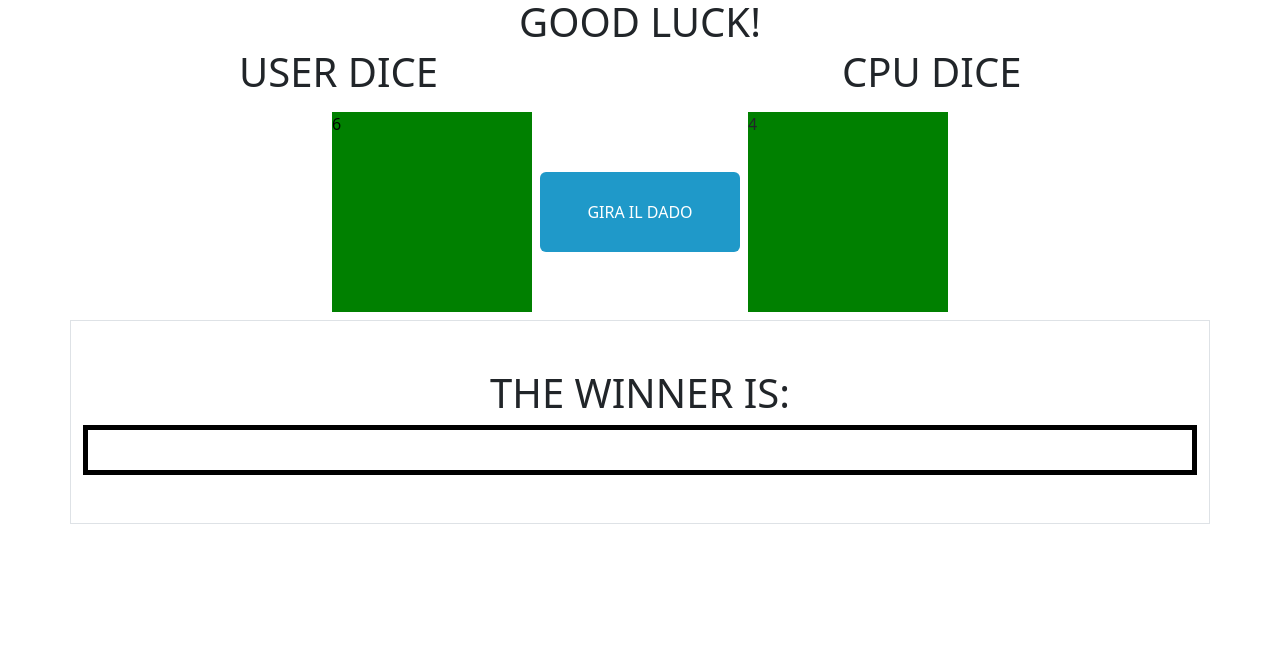
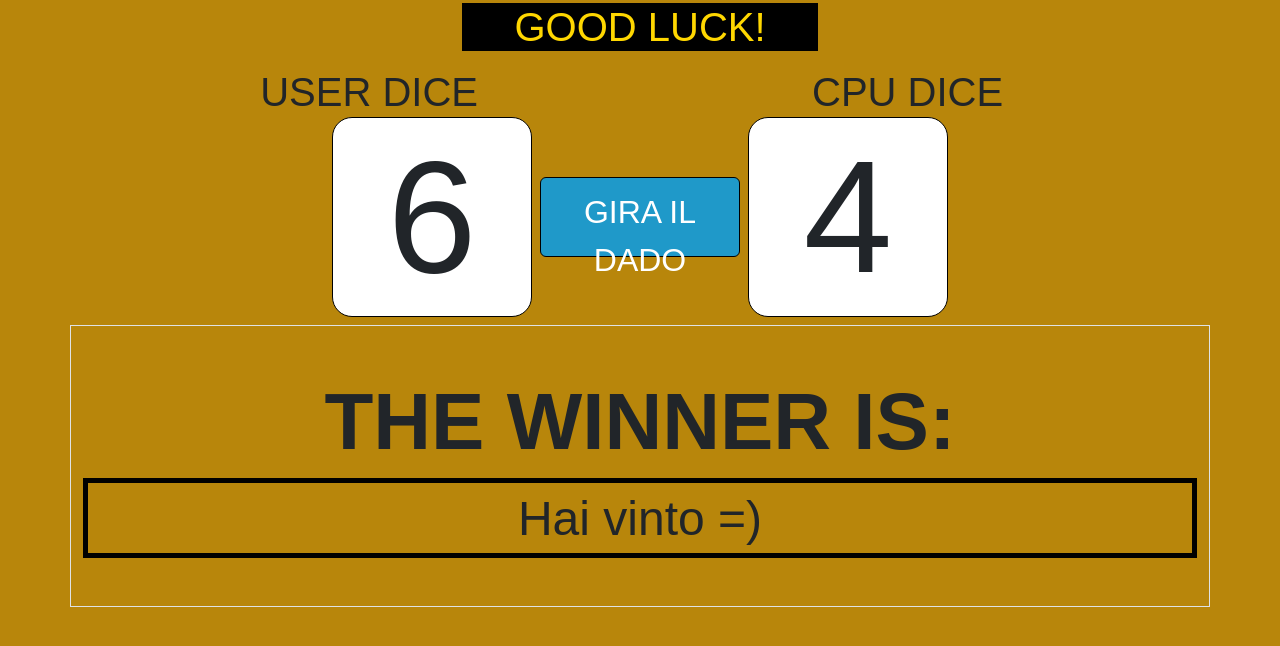
Before and after one commit to virtu-alex/js-mail-dadi, a plain HTML site: page index.html in a window 1280 px wide. Both pictures are taken after a click on the button "GIRA IL DADO". Drawn offline with nearby package versions, Linux system fonts and the light colour scheme; a web font is replaced by a local one.

Commit message:
Dice bonus

```diff
--- a/css/style.css
+++ b/css/style.css
@@ -4,29 +4,60 @@
     box-sizing: border-box;
 }
 
+body {
+    font-family: 'Stick No Bills', sans-serif;
+    background-color: darkgoldenrod;
+}
+
 button {
+    border: 1px solid black;
     background-color: rgb(31, 153, 201);
     border-radius: 6px;
-    border: none;
     color: white;
     padding: 10px;
     text-transform: uppercase;
     width: 200px;
     height: 80px;
     cursor: pointer;
+    font-size: 2rem;
 }
 
-.goodluck{
+.goodluck {
+    margin-top: 5px;
     transform: translateY(-50px);
+    color: gold;
+    background-color: black;
+}
+
+.dice-name-l {
+    transform: translate(40px, 20px);
+}
+
+.dice-name-r {
+    transform: translate(-30px, 20px);
 }
 
 .dice {
-    background-color: green;
+    border-radius: 10%;
+    background-color: white;
     width: 200px;
     height: 200px;
+    font-size: 10rem;
+    border: 1px solid black;
+    margin: 0;
+}
+
+#cpu-point,
+#user-point {
+    margin: 0;
 }
 
 .winner-box {
-    height: 50px;
+    height: 80px;
     border: 5px solid black;
+    font-size: 3rem;
 }
+
+.winner-title {
+    font-size: 5rem;
+}
--- a/index.html
+++ b/index.html
@@ -5,6 +5,9 @@
     <meta charset="UTF-8">
     <meta http-equiv="X-UA-Compatible" content="IE=edge">
     <meta name="viewport" content="width=device-width, initial-scale=1.0">
+    <link rel="preconnect" href="https://fonts.googleapis.com">
+    <link rel="preconnect" href="https://fonts.gstatic.com" crossorigin>
+    <link href="https://fonts.googleapis.com/css2?family=Stick+No+Bills:wght@500&display=swap" rel="stylesheet">
     <script src="https://kit.fontawesome.com/3ec4a20eeb.js" crossorigin="anonymous"></script>
     <link href="https://cdn.jsdelivr.net/npm/bootstrap@5.2.0-beta1/dist/css/bootstrap.min.css" rel="stylesheet"
         integrity="sha384-0evHe/X+R7YkIZDRvuzKMRqM+OrBnVFBL6DOitfPri4tjfHxaWutUpFmBp4vmVor" crossorigin="anonymous">
@@ -16,7 +19,7 @@
     <div class="container py-5">
         <div class="row">
             <div class="col-4 text-end">
-                <h1>
+                <h1 class="dice-name-l">
                     USER DICE
                 </h1>
             </div>
@@ -25,7 +28,7 @@
                     GOOD LUCK!
                 </h1>
             </div>
-            <div class="col-4">
+            <div class="col-4 dice-name-r">
                 <h1>
                     CPU DICE
                 </h1>
@@ -33,14 +36,22 @@
         </div>
         <div class="row">
             <div class="col d-flex justify-content-center align-items-center">
-                <div id="user-dice" class="dice m-2 text-black"></div>
+                <div id="user-dice" class="dice m-2 d-flex justify-content-center align-items-center">
+                    <p id="user-point">
+
+                    </p>
+                </div>
                 <button id="button-dice">GIRA IL DADO</button>
-                <div id="cpu-dice" class="dice m-2"></div>
+                <div id="cpu-dice" class="dice m-2 d-flex justify-content-center align-items-center">
+                    <p id="cpu-point">
+
+                    </p>
+                </div>
             </div>
         </div>
         <div class="row">
             <div class="col border py-5">
-                <h1 class="text-center">
+                <h1 class="winner-title text-center fw-bold ">
                     THE WINNER IS:
                 </h1>
                 <div id="final-result" class="winner-box text-center">
--- a/js/script-dadi.js
+++ b/js/script-dadi.js
@@ -21,20 +21,24 @@ console.log(cpuChoice + ' randomizzatore cpu');
 const button = document.getElementById("button-dice");
 
 
+
+const userScore = document.getElementById('user-point');
+const cpuScore = document.getElementById('cpu-point');
+const result = document.getElementById('final-result');
+
+
+button.addEventListener("click", function () {
+    userScore.innerHTML = userChoice;
+    cpuScore.innerHTML = cpuChoice;
+
     for (let i = 0; i < 6; i++) {
         if (userChoice > cpuChoice) {
-        console.log('Hai vinto')
+            result.innerHTML = 'Hai vinto =)'
         } else if (userChoice < cpuChoice) {
-        console.log('Hai perso')
+            result.innerHTML = 'Hai perso =('
         } else if (userChoice === cpuChoice) {
             alert("Ooops... stesso numero, premi INVIO per tirare di nuovo");
         }
     }
 
-const userScore = document.getElementById('user-dice');
-const cpuScore = document.getElementById('cpu-dice');
-button.addEventListener("click", function () {
-    userScore.innerHTML = userChoice
-    cpuScore.innerHTML = cpuChoice
-
 })
```
Lines whose indentation alone changed are shown as unchanged.
